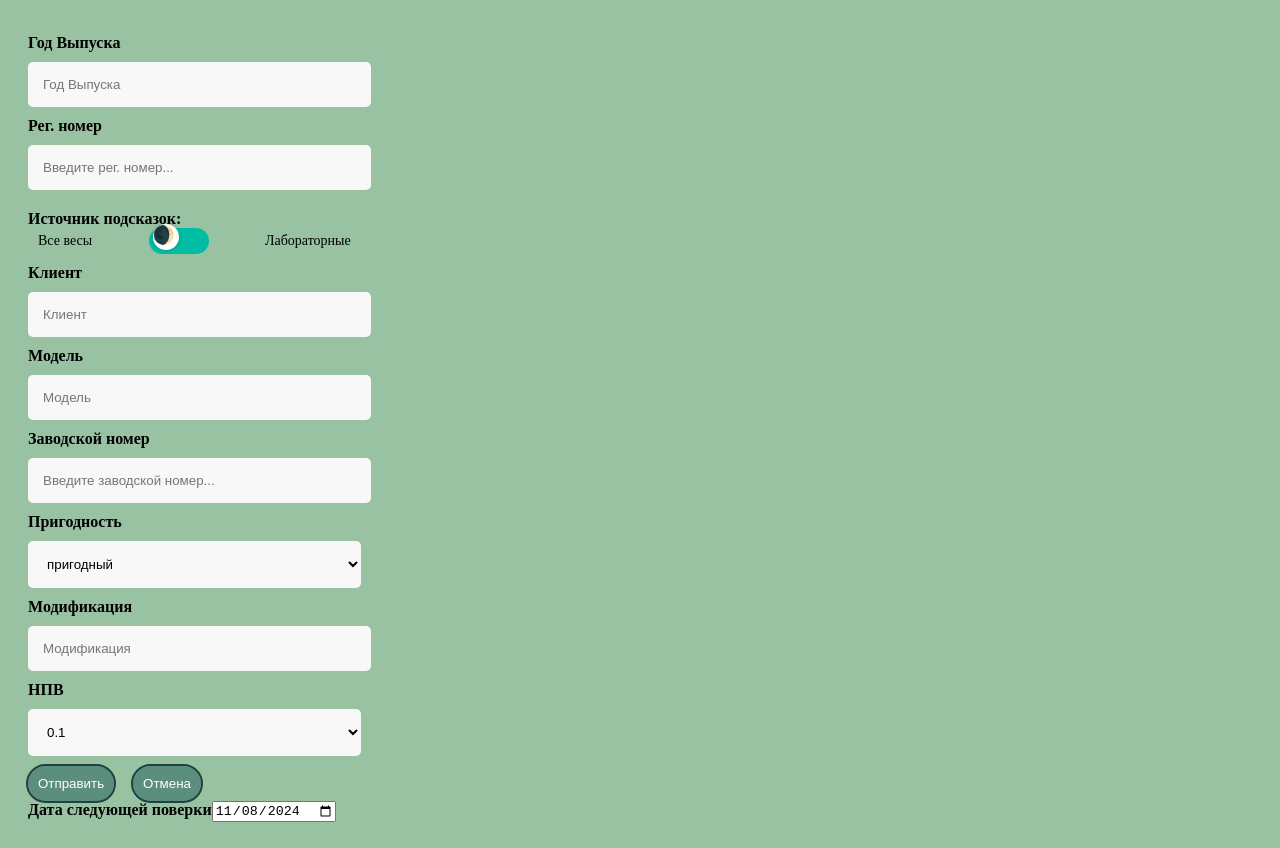
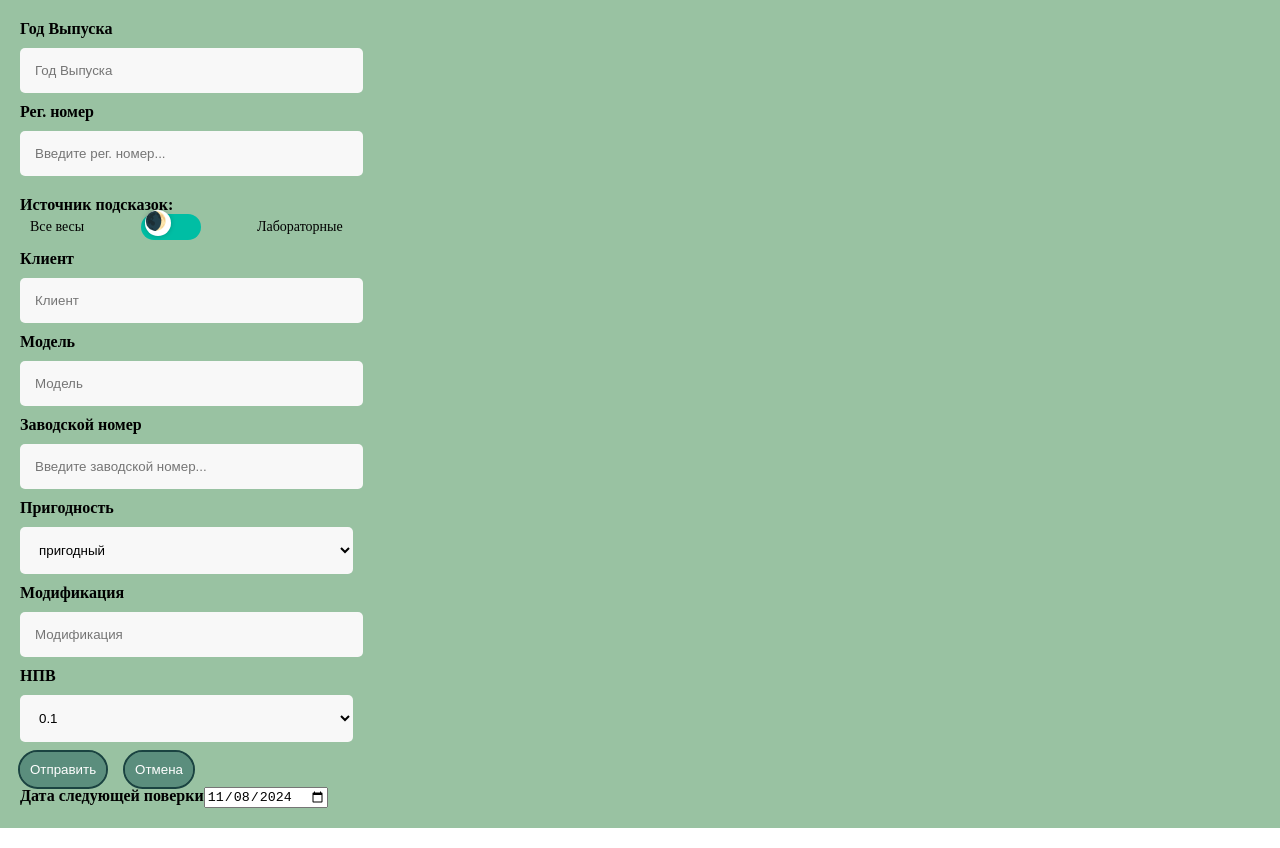
Before and after one commit to megatomas/vesu, a plain HTML site: page index.html in a window 1280 px wide. Drawn offline with nearby package versions, Linux system fonts and the light colour scheme; a script that the page names is missing.

Commit message:
Update styles.css

```diff
--- a/styles.css
+++ b/styles.css
@@ -1,6 +1,7 @@
 html, body {
+  margin: 0;
+  padding: 0;
   overflow: auto;
-  height: 100%;
 }
 
 body {
```
